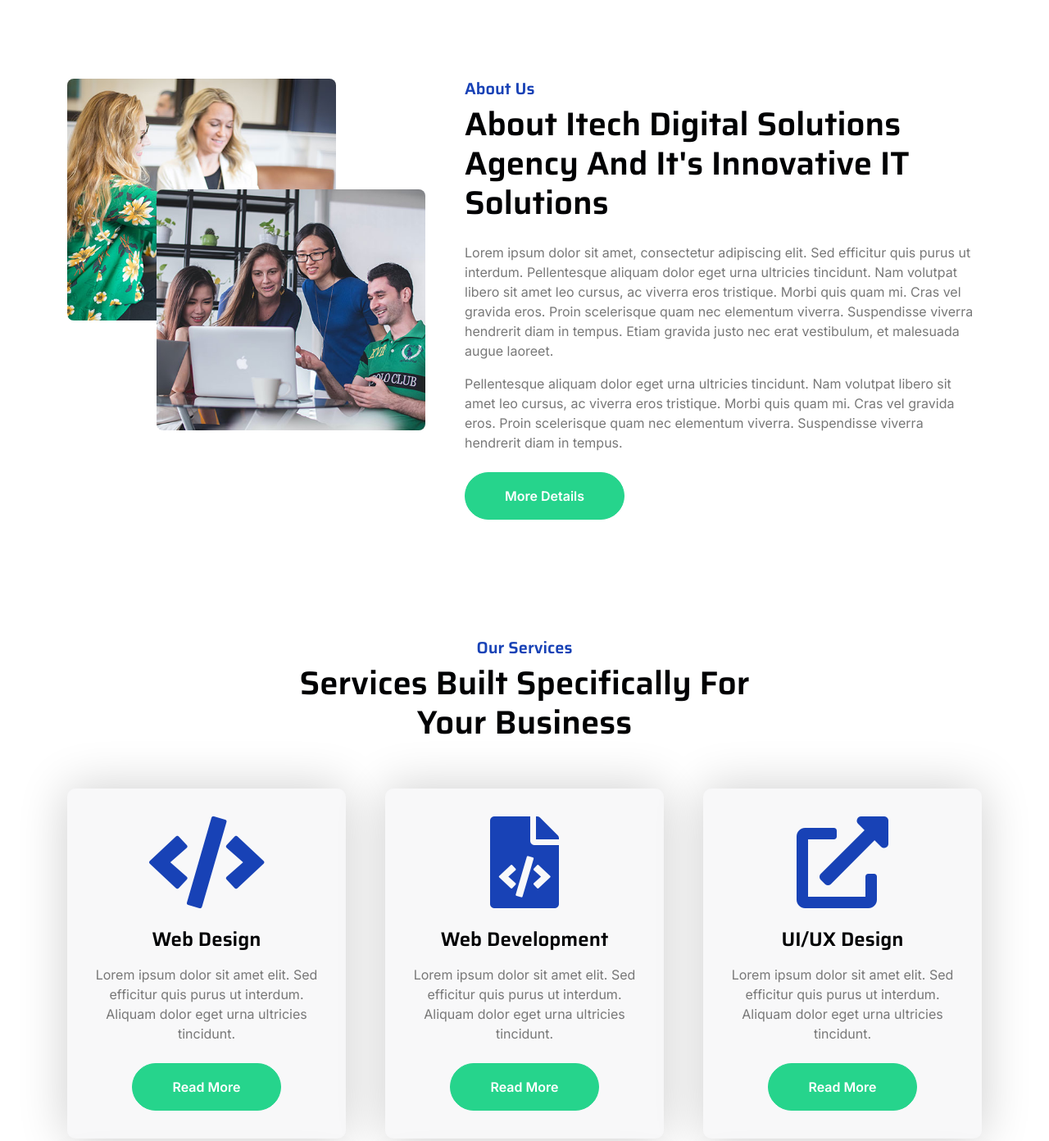
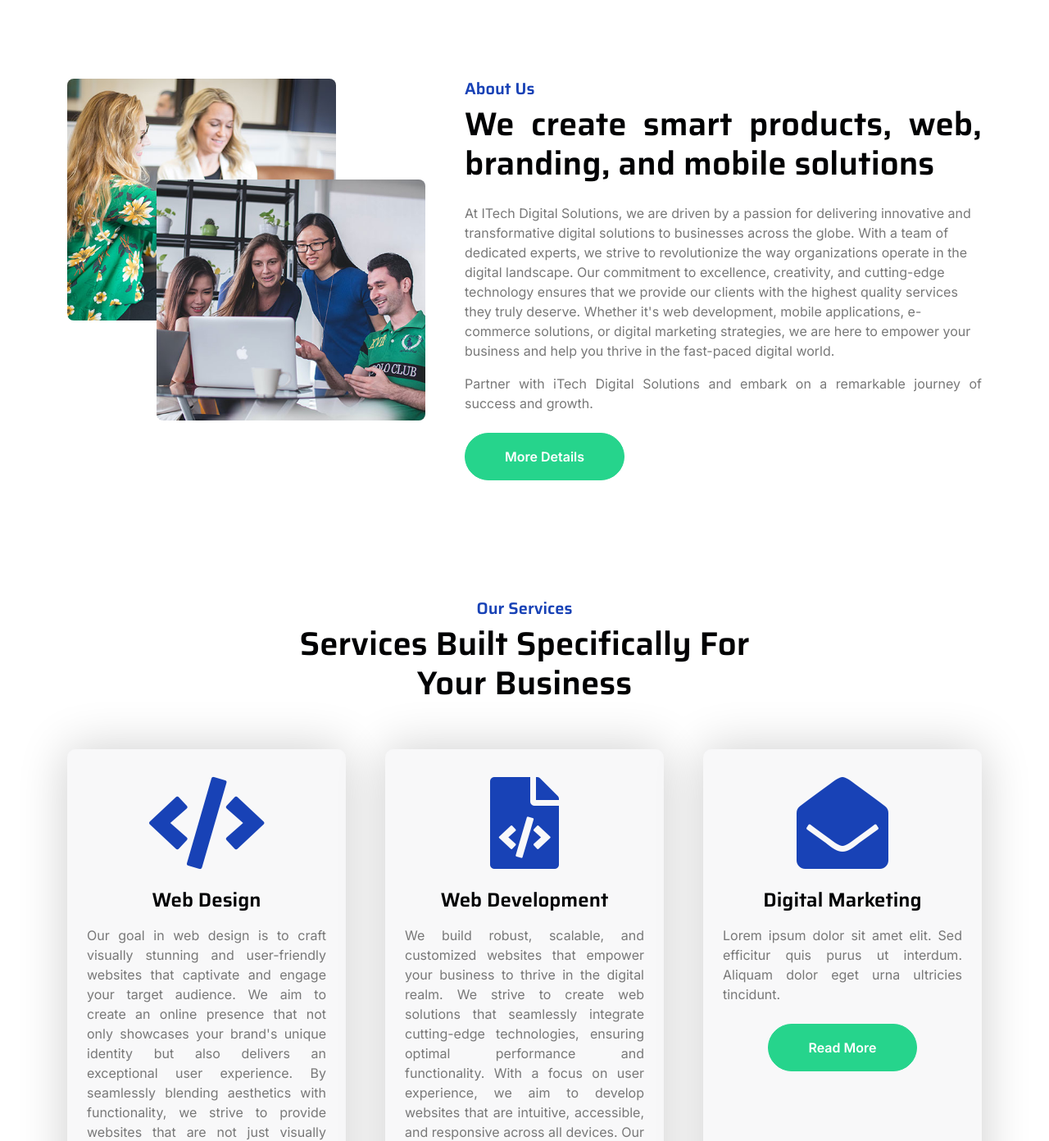
Before and after one commit to ndahisaac/Itech-solutions, a plain HTML site: page index.html in a window 1280 px wide. Shown: the part 1160-2552 px from the top of the page at 82% size. Drawn offline with nearby package versions, Linux system fonts and the light colour scheme; animation ran at ten frames a second.

Commit message:
myweb page

```diff
--- a/css/style.css
+++ b/css/style.css
@@ -310,6 +310,10 @@
 .page-header .breadcrumb-item a {
     font-size: 18px;
     color: var(--bs-white);
+}
+.mb-4{
+    text-align: justify;
+
 }
 
 /*** Carousel End ***/
--- a/index.html
+++ b/index.html
@@ -123,7 +123,7 @@
                             <div class="container carousel-content">
                                 <h6 class="text-secondary h4 animated fadeInUp">Best IT Solutions</h6>
                                 <h1 class="text-white display-1 mb-4 animated fadeInRight">An Innovative IT Solutions Agency</h1>
-                                <p class="mb-4 text-white fs-5 animated fadeInDown">Lorem ipsum dolor sit amet elit. Sed efficitur quis purus ut interdum. Pellentesque aliquam dolor eget urna ultricies tincidunt.</p>
+                                <p class="mb-4 text-white fs-5 animated fadeInDown">We optimize your ability to sell online with our custom-crafted ecommerce solutions that are designed to help you succeed. </p>
                                 <a href="" class="me-2"><button type="button" class="px-4 py-sm-3 px-sm-5 btn btn-primary rounded-pill carousel-content-btn1 animated fadeInLeft">Read More</button></a>
                                 <a href="" class="ms-2"><button type="button" class="px-4 py-sm-3 px-sm-5 btn btn-primary rounded-pill carousel-content-btn2 animated fadeInRight">Contact Us</button></a>
                             </div>
@@ -135,7 +135,7 @@
                             <div class="container carousel-content">
                                 <h6 class="text-secondary h4 animated fadeInUp">Best IT Solutions</h6>
                                 <h1 class="text-white display-1 mb-4 animated fadeInLeft">Quality Digital Services You Really Need!</h1>
-                                <p class="mb-4 text-white fs-5 animated fadeInDown">Lorem ipsum dolor sit amet elit. Sed efficitur quis purus ut interdum. Pellentesque aliquam dolor eget urna ultricies tincidunt.</p>
+                                <p class="mb-4 text-white fs-5 animated fadeInDown">"Experience the power of quality digital services tailored to meet your exact needs and propel your business to new heights."</p>
                                 <a href="" class="me-2"><button type="button" class="px-4 py-sm-3 px-sm-5 btn btn-primary rounded-pill carousel-content-btn1 animated fadeInLeft">Read More</button></a>
                                 <a href="" class="ms-2"><button type="button" class="px-4 py-sm-3 px-sm-5 btn btn-primary rounded-pill carousel-content-btn2 animated fadeInRight">Contact Us</button></a>
                             </div>
@@ -203,9 +203,9 @@
                     </div>
                     <div class="col-lg-7 col-md-6 col-sm-12 wow fadeIn" data-wow-delay=".5s">
                         <h5 class="text-primary">About Us</h5>
-                        <h1 class="mb-4">About Itech Digital Solutions Agency And It's Innovative IT Solutions</h1>
-                        <p>Lorem ipsum dolor sit amet, consectetur adipiscing elit. Sed efficitur quis purus ut interdum. Pellentesque aliquam dolor eget urna ultricies tincidunt. Nam volutpat libero sit amet leo cursus, ac viverra eros tristique. Morbi quis quam mi. Cras vel gravida eros. Proin scelerisque quam nec elementum viverra. Suspendisse viverra hendrerit diam in tempus. Etiam gravida justo nec erat vestibulum, et malesuada augue laoreet.</p>
-                        <p class="mb-4">Pellentesque aliquam dolor eget urna ultricies tincidunt. Nam volutpat libero sit amet leo cursus, ac viverra eros tristique. Morbi quis quam mi. Cras vel gravida eros. Proin scelerisque quam nec elementum viverra. Suspendisse viverra hendrerit diam in tempus.</p>
+                        <h1 class="mb-4">We create smart products, web, branding, and mobile solutions</h1>
+                        <p>At ITech Digital Solutions, we are driven by a passion for delivering innovative and transformative digital solutions to businesses across the globe. With a team of dedicated experts, we strive to revolutionize the way organizations operate in the digital landscape. Our commitment to excellence, creativity, and cutting-edge technology ensures that we provide our clients with the highest quality services they truly deserve. Whether it's web development, mobile applications, e-commerce solutions, or digital marketing strategies, we are here to empower your business and help you thrive in the fast-paced digital world.</p>
+                        <p class="mb-4"> Partner with iTech Digital Solutions and embark on a remarkable journey of success and growth.</p>
                         <a href="" class="btn btn-secondary rounded-pill px-5 py-3 text-white">More Details</a>
                     </div>
                 </div>
@@ -228,7 +228,7 @@
                                 <div class="services-content-icon">
                                     <i class="fa fa-code fa-7x mb-4 text-primary"></i>
                                     <h4 class="mb-3">Web Design</h4>
-                                    <p class="mb-4">Lorem ipsum dolor sit amet elit. Sed efficitur quis purus ut interdum. Aliquam dolor eget urna ultricies tincidunt.</p>
+                                    <p class="mb-4" >Our goal in web design is to craft visually stunning and user-friendly websites that captivate and engage your target audience. We aim to create an online presence that not only showcases your brand's unique identity but also delivers an exceptional user experience. By seamlessly blending aesthetics with functionality, we strive to provide websites that are not just visually appealing but also intuitive, responsive, and optimized for performance. Our ultimate objective is to help you leave a lasting impression, drive conversions, and stand out in the competitive digital landscape. Trust us to bring your vision to life and make your online presence an influential force in your industry.Elevate Your Online Presence with Exquisite Web Design</p>
                                     <a href="" class="btn btn-secondary text-white px-5 py-3 rounded-pill">Read More</a>
                                 </div>
                             </div>
@@ -240,7 +240,7 @@
                                 <div class="services-content-icon">
                                     <i class="fa fa-file-code fa-7x mb-4 text-primary"></i>
                                     <h4 class="mb-3">Web Development</h4>
-                                    <p class="mb-4">Lorem ipsum dolor sit amet elit. Sed efficitur quis purus ut interdum. Aliquam dolor eget urna ultricies tincidunt.</p>
+                                    <p class="mb-4">We build robust, scalable, and customized websites that empower your business to thrive in the digital realm. We strive to create web solutions that seamlessly integrate cutting-edge technologies, ensuring optimal performance and functionality. With a focus on user experience, we aim to develop websites that are intuitive, accessible, and responsive across all devices. Our dedicated team of developers works closely with you to understand your unique requirements and deliver a tailored web solution that aligns with your business goals. Whether it's a dynamic e-commerce platform, a sleek corporate website, or a powerful web application, our goal is to bring your vision to life and provide you with a competitive edge in the online landscape. </p>
                                     <a href="" class="btn btn-secondary text-white px-5 py-3 rounded-pill">Read More</a>
                                 </div>
                             </div>
@@ -250,11 +250,12 @@
                         <div class="services-item bg-light">
                             <div class="p-4 text-center services-content">
                                 <div class="services-content-icon">
-                                    <i class="fa fa-external-link-alt fa-7x mb-4 text-primary"></i>
-                                    <h4 class="mb-3">UI/UX Design</h4>
+                                    <i class="fa fa-envelope-open fa-7x mb-4 text-primary"></i>
+                                    <h4 class="mb-3">Digital Marketing</h4>
                                     <p class="mb-4">Lorem ipsum dolor sit amet elit. Sed efficitur quis purus ut interdum. Aliquam dolor eget urna ultricies tincidunt.</p>
                                     <a href="" class="btn btn-secondary text-white px-5 py-3 rounded-pill">Read More</a>
                                 </div>
+
                             </div>
                         </div>
                     </div>
@@ -275,8 +276,8 @@
                         <div class="services-item bg-light">
                             <div class="p-4 text-center services-content">
                                 <div class="services-content-icon">
-                                    <i class="fa fa-envelope-open fa-7x mb-4 text-primary"></i>
-                                    <h4 class="mb-3">Digital Marketing</h4>
+                                    <i class="fa fa-external-link-alt fa-7x mb-4 text-primary"></i>
+                                    <h4 class="mb-3">UI/UX Design</h4>
                                     <p class="mb-4">Lorem ipsum dolor sit amet elit. Sed efficitur quis purus ut interdum. Aliquam dolor eget urna ultricies tincidunt.</p>
                                     <a href="" class="btn btn-secondary text-white px-5 py-3 rounded-pill">Read More</a>
                                 </div>
```
Also changed, not shown: about.html (+3 -3 lines), service.html (+1 -1 lines).
